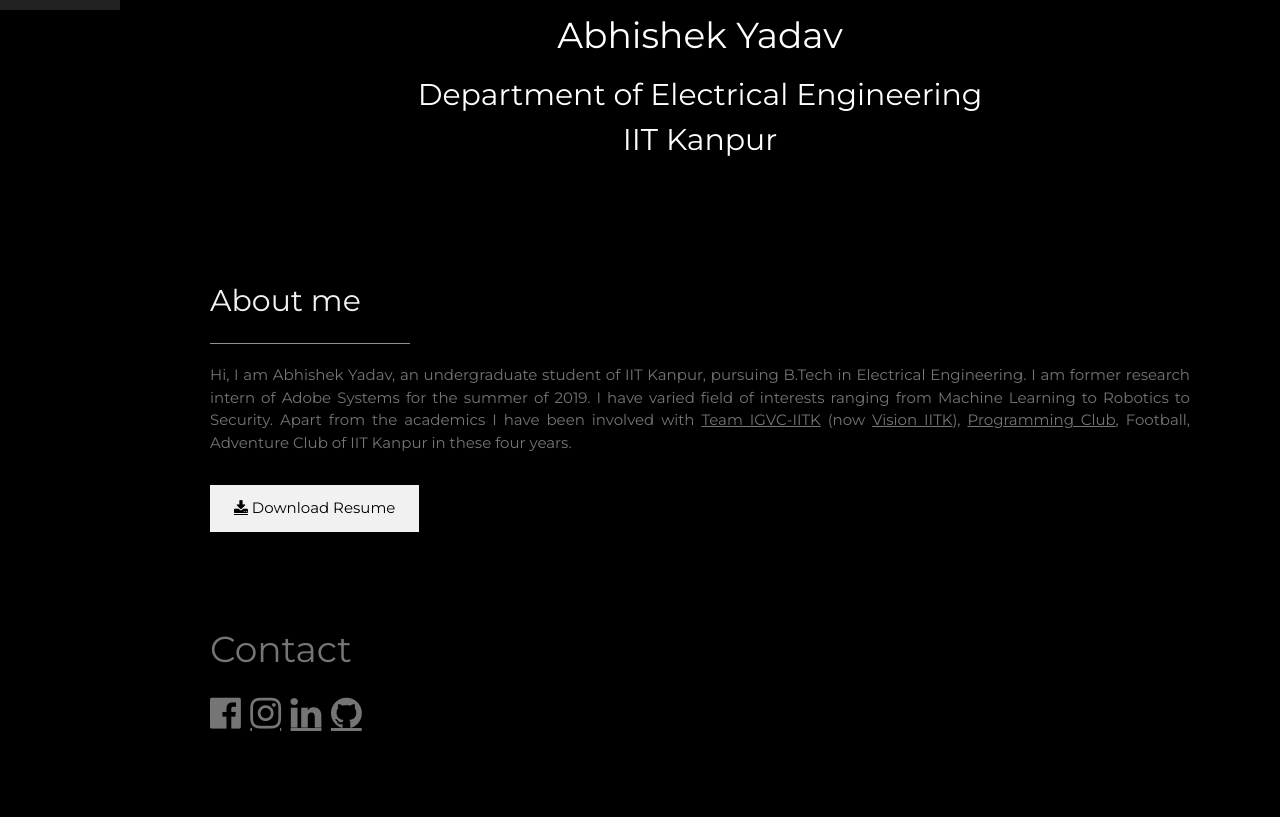
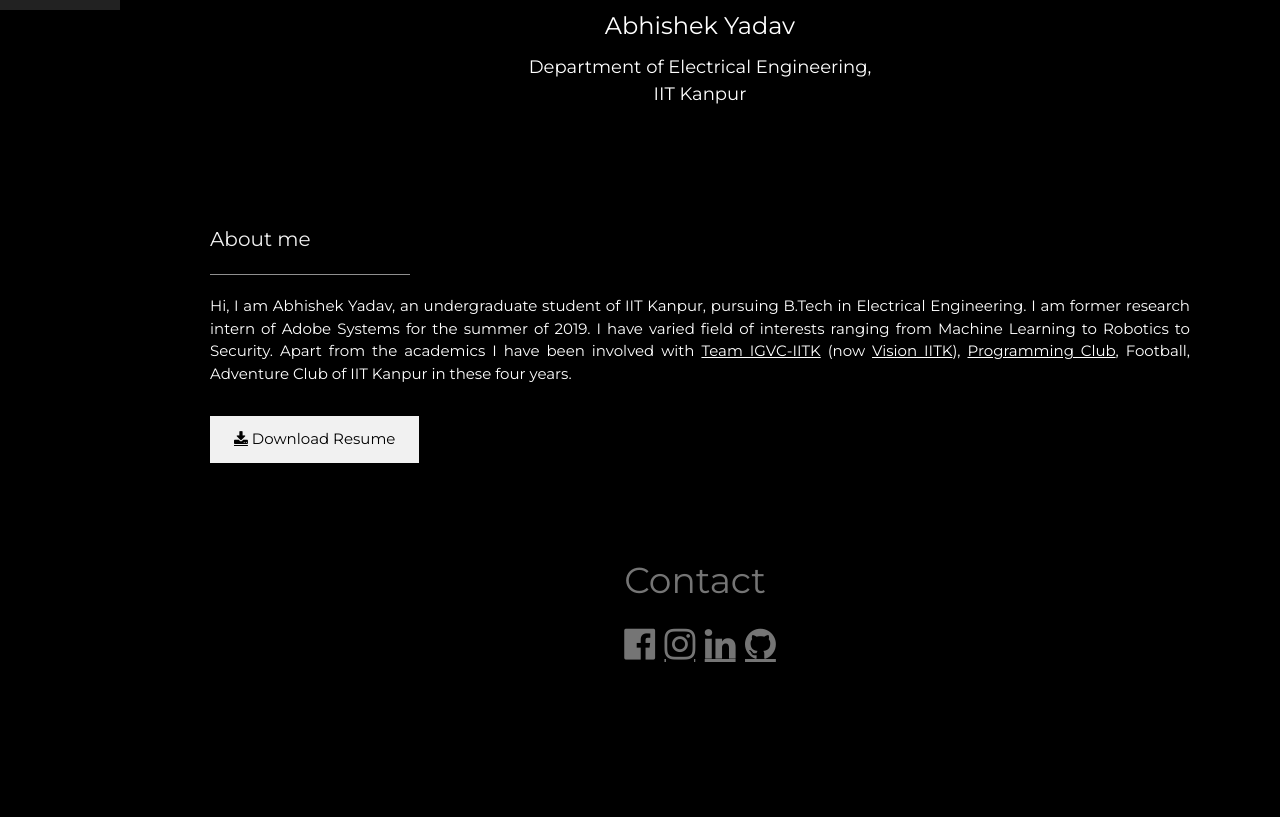
Before and after one commit to abhiyad/abhiyad.github.io, a plain HTML site: page index.html in a window 1280 px wide. Shown: the part 790-1607 px from the top of the page. Drawn offline with nearby package versions, Linux system fonts and the light colour scheme.

Commit message:
template

```diff
--- a/index.html
+++ b/index.html
@@ -56,14 +56,14 @@ body, h1,h2,h3,h4,h5,h6 {font-family: "Montserrat", sans-serif}
   <header class="w3-container w3-padding-32 w3-center w3-black" id="home">
   	<div style="margin-top: 0%"></div>
     <img src="images/abhishek.jpg" alt="boy" class="w3-image" width="992" height="1108">
-    <h1 >Abhishek Yadav</h1>
-    <h2>Department of Electrical Engineering <br> IIT Kanpur</h2>
+    <h3 >Abhishek Yadav</h3>
+    <h5>Department of Electrical Engineering, <br> IIT Kanpur</h5>
 
   </header>
 
   <!-- About Section -->
-  <div class="w3-content w3-justify w3-text-grey w3-padding-64" id="about">
-    <h2 class="w3-text-light-grey">About me</h2>
+  <div class="w3-content w3-justify w3-text-white w3-padding-64" id="about">
+    <h4 class="w3-text-light-grey">About me</h4>
     <hr style="width:200px" class="w3-opacity">
     <p>Hi, I am Abhishek Yadav, an undergraduate student of IIT Kanpur, pursuing B.Tech in Electrical Engineering. I am former research intern of Adobe Systems for the summer of 2019. I have varied field of interests ranging from Machine Learning to Robotics to Security. Apart from the academics I have been involved with <a href="https://github.com/IGVC-IITK">Team IGVC-IITK</a> (now <a href = "https://vision-iitk.github.io/">Vision IITK</a>), <a href = "https://pclub.in/">Programming Club</a>, Football, Adventure Club of IIT Kanpur in these four years.
     </p>
@@ -77,7 +77,7 @@ body, h1,h2,h3,h4,h5,h6 {font-family: "Montserrat", sans-serif}
 
     <!-- Footer -->
 
-  <footer class="w3-content w3-padding-64 w3-text-grey w3-xlarge">
+  <footer class="w3-content w3-padding-64 w3-text-grey w3-xlarge" style="display:flex;align-items: center;justify-content: center;">
   	<div id="contact">
   	<h1>Contact</h1>
     <h1><a href="https://www.facebook.com/abhishekdpsan" class="fa fa-facebook-official w3-hover-opacity"></a>
```
